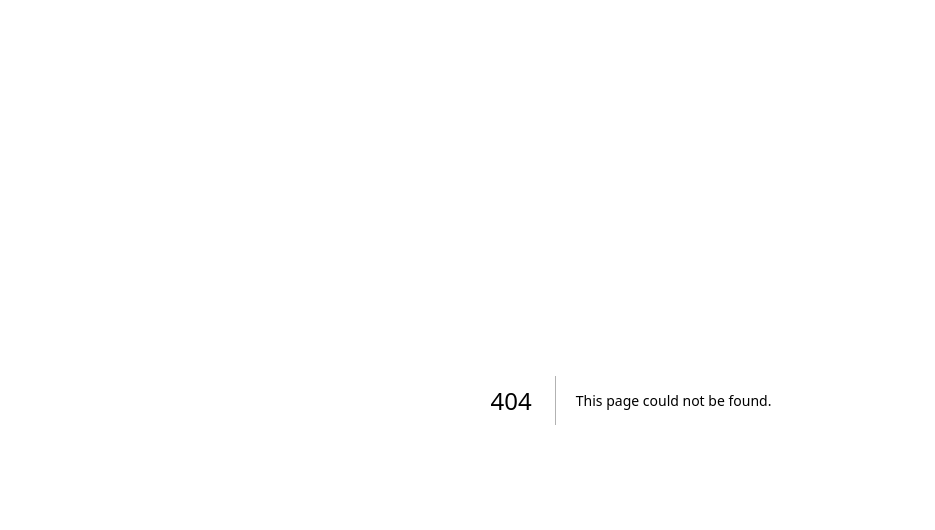
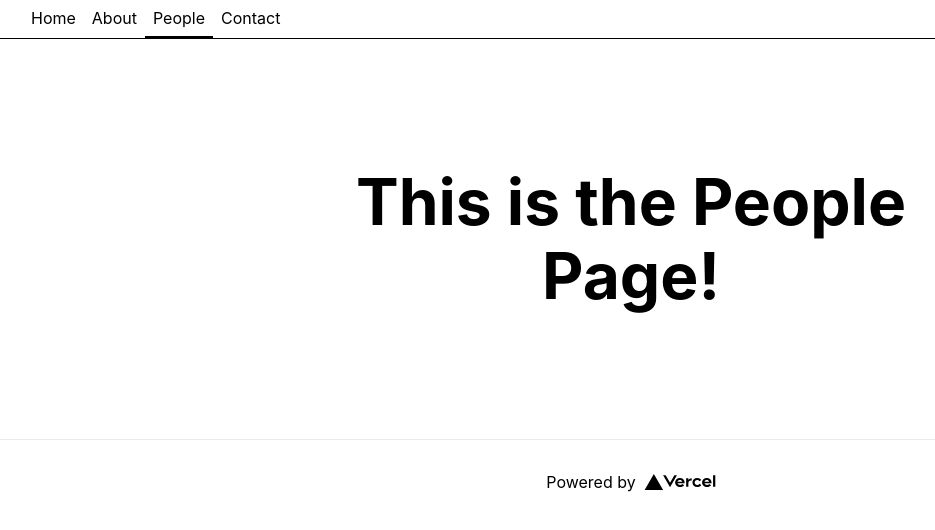
Before and after one commit to mattisherwood/nextjs-site, a Next.js app: page /people in a window 1280 px wide. Before the commit this address had no page. Shown: the top 530 px of the page, without its empty margins (9-944 px from the left). Built offline with nearby package versions, Linux system fonts and the light colour scheme.

Commit message:
feat: add people page

```diff
--- a/fixtures/pages.ts
+++ b/fixtures/pages.ts
@@ -1,5 +1,14 @@
 export const pages = [
-  { title: "Home", description: "This is the homepage", url: "/" },
-  { title: "About", description: "Find out more about me.", url: "/about" },
-  { title: "Contact", description: "Get in touch!", url: "/contact" },
+  { title: "Home", description: "Welcome to our website!", url: "/" },
+  {
+    title: "About",
+    description: "Find out more about our organisation.",
+    url: "/about",
+  },
+  {
+    title: "People",
+    description: "The people who make our organisation tick.",
+    url: "/people",
+  },
+  { title: "Contact", description: "Get in touch.", url: "/contact" },
 ]
--- /dev/null
+++ b/pages/people.tsx
@@ -0,0 +1,16 @@
+import { Footer, Head, Header, Main } from "../components"
+
+const title = "People"
+
+export default function About() {
+  return (
+    <>
+      <Head title={title} />
+      <Header currentPage={title} />
+      <Main>
+        <h1>This is the {title} Page!</h1>
+      </Main>
+      <Footer />
+    </>
+  )
+}
```
